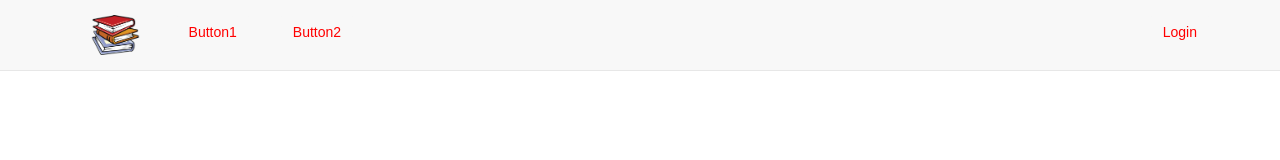
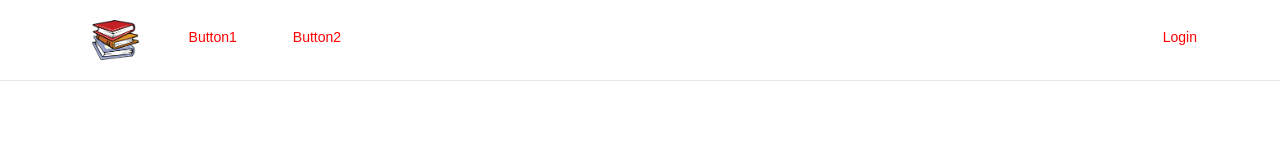
Before and after one commit to BombDefuseTeam/pdf_online, a React (Create React App) app: page / in a window 1280 px wide. Shown: the top 160 px of the page. Built offline with nearby package versions, Linux system fonts and the light colour scheme.

Commit message:
Update Header Component

```diff
--- a/src/App.js
+++ b/src/App.js
@@ -1,11 +1,11 @@
 import React, { Component } from 'react';
 import './App.css';
-import { Header } from './Header Component';
+import { Header, ControlledHeader } from './Header Component';
 
 class App extends Component {
     render() {
         return (
-            <Header></Header>
+            <ControlledHeader />
         );
     }
 }
--- a/src/Header Component/Header.css
+++ b/src/Header Component/Header.css
@@ -2,14 +2,15 @@
 	height: 5vh;
 }
 
-.button {
-	background-color: #f8f8f8;
-	color: red;
-	border-color: #f8f8f8;
+.navbar-default {
+	background-color: white;
 }
 
-.button:hover, .button:focus, .button:active {
-	background-color: red;
-	color: white;
-	border-color: #f8f8f8;
+/* .nav>li>a {
+	padding: 0 0;
+} */
+
+.container {
+	padding-bottom: 5px;
+	padding-top: 5px;
 }
--- a/src/Header Component/Header.jsx
+++ b/src/Header Component/Header.jsx
@@ -3,7 +3,11 @@ import { Navbar, Nav, NavItem, Button } from 'react-bootstrap';
 import './Header.css';
 import logo from './pics/logo.png';
 
-const Header = () => {
+const Header = ({
+    rw,
+    wr
+}) => {
+    const bg = 'white', txt = 'red';
     return (
         <Navbar fixedTop>
             <Nav>
@@ -14,20 +18,77 @@ const Header = () => {
                 </NavItem>
             </Nav>
             <Nav>
-                <NavItem>
-                    <Button className='button' href='#'>Button1</Button>
+                <NavItem className='button-box'>
+                    <Button
+                        id='button1'
+                        href='#'
+                        onMouseEnter={() => rw('button1')}
+                        onMouseLeave={() => wr('button1')}
+                        onMouseDown={() => rw('button1', 1)}
+                        onMouseUp={() => rw('button1')}
+                        style={{ backgroundColor: bg, color: txt, borderColor: 'white' }}
+                    >
+                        Button1
+                    </Button>
                 </NavItem>
-                <NavItem>
-                    <Button className='button' href='#'>Button2</Button>
+                <NavItem className='button-box'>
+                    <Button
+                        id='button2'
+                        href='#'
+                        onMouseEnter={() => rw('button2')}
+                        onMouseLeave={() => wr('button2')}
+                        onMouseDown={() => rw('button2', 1)}
+                        onMouseUp={() => rw('button2')}
+                        style={{ backgroundColor: bg, color: txt, borderColor: 'white' }}
+                    >
+                        Button2
+                    </Button>
                 </NavItem>
             </Nav>
             <Nav pullRight>
                 <NavItem>
-                    <Button className='button' href='#'>Login</Button>
+                    <Button
+                        id='login'
+                        href='#'
+                        onMouseEnter={() => rw('login')}
+                        onMouseLeave={() => wr('login')}
+                        onMouseDown={() => rw('login', 1)}
+                        onMouseUp={() => rw('login')}
+                        style={{ backgroundColor: bg, color: txt, borderColor: 'white' }}
+                    >
+                        Login
+                    </Button>
                 </NavItem>
             </Nav>
         </Navbar>
     );
 };
 
-export { Header };
+const control = WrappedComponent =>
+    class extends Component {
+        rw = (id, border = null) => {
+            document.getElementById(id).style.backgroundColor = 'red';
+            document.getElementById(id).style.color = 'white';
+            border
+                ? document.getElementById(id).style.borderColor = 'grey'
+                : document.getElementById(id).style.borderColor = 'white';
+        }
+
+        wr = id => {
+            document.getElementById(id).style.backgroundColor = 'white';
+            document.getElementById(id).style.color = 'red';
+        }
+
+        render() {
+            return (
+                <WrappedComponent
+                    rw={this.rw}
+                    wr={this.wr}
+                />
+            )
+        }
+    }
+
+const ControlledHeader = control(Header);
+
+export { Header, ControlledHeader };
```
